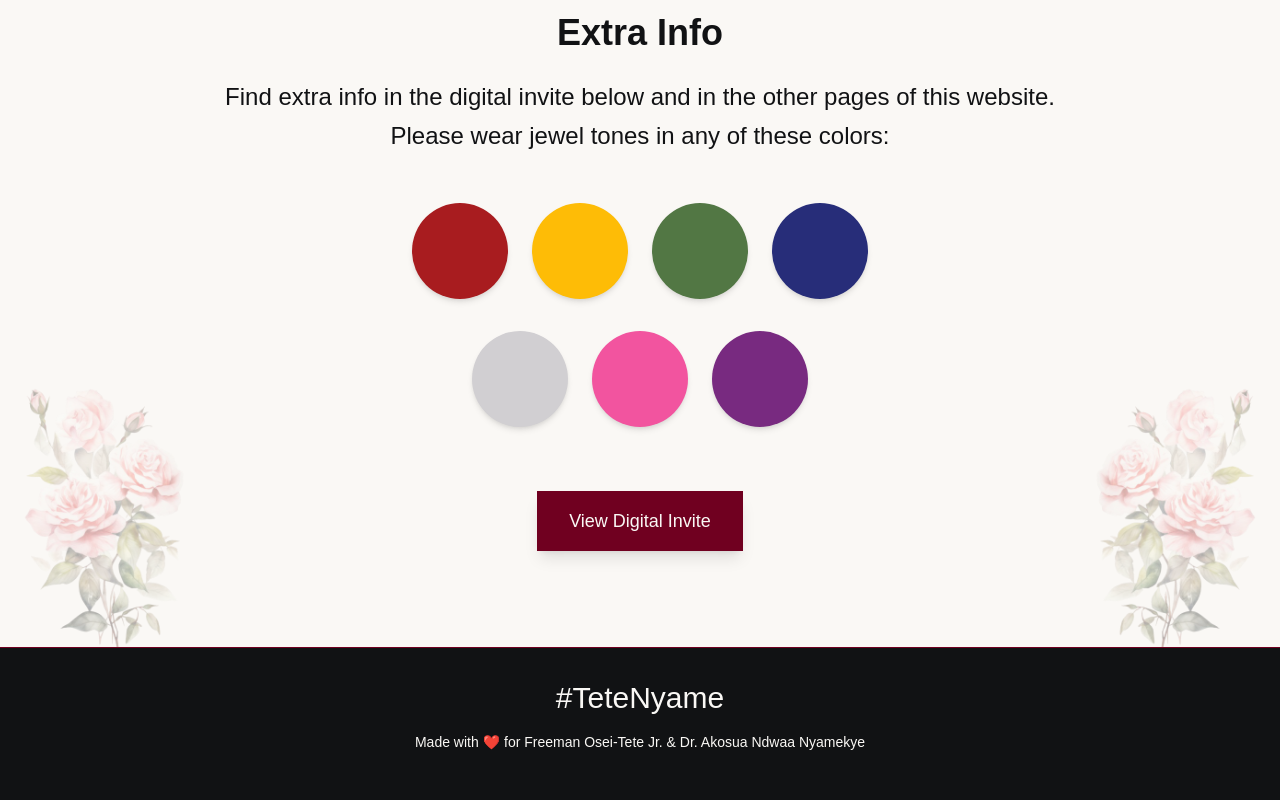
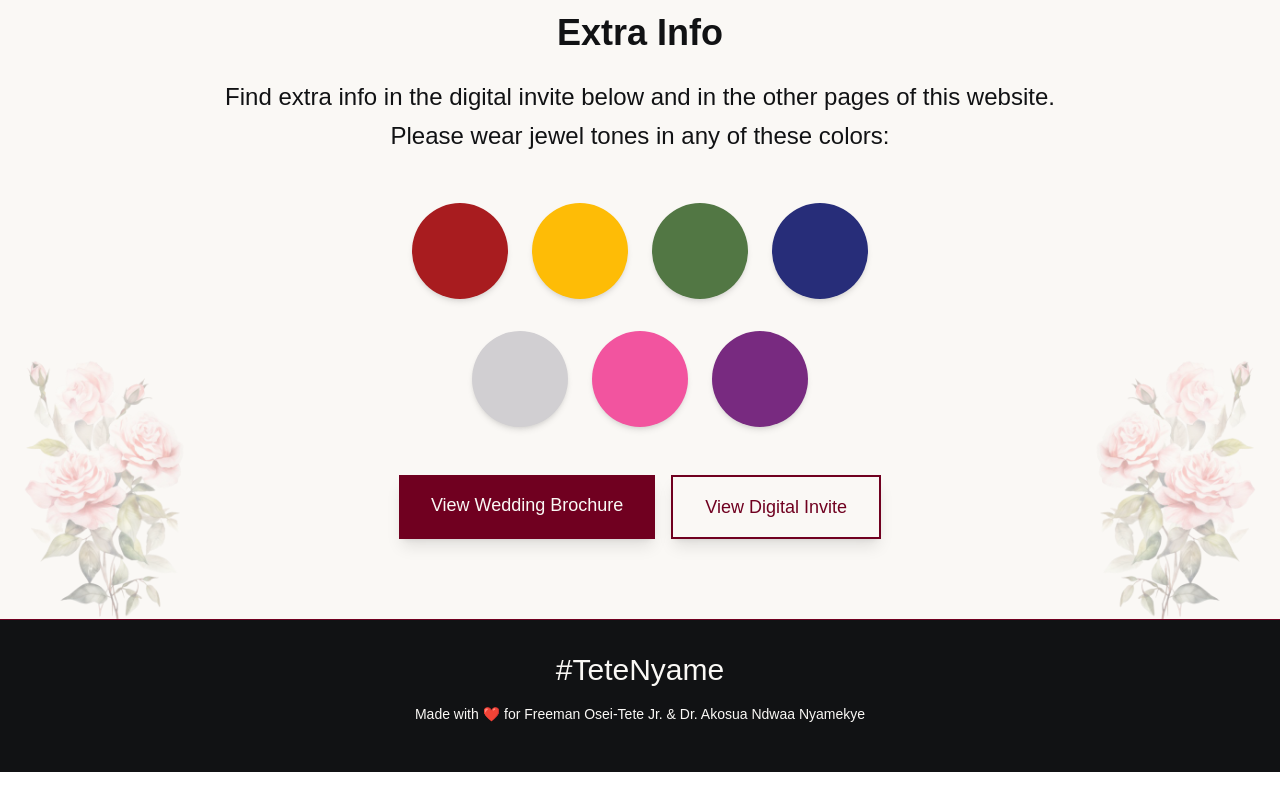
Before and after one commit to this-is-judith/freeman-jr-weds-akosua, a Next.js app: page / in a window 1280 px wide. Shown: the part 3557-4357 px from the top of the page. After the commit the page ends 4329 px from the top, so only its background shows below. Built offline with nearby package versions, Linux system fonts and the light colour scheme; a web font is replaced by a local one.

Commit message:
add link to wedding brochure on main page

```diff
--- a/src/app/page.tsx
+++ b/src/app/page.tsx
@@ -347,14 +347,24 @@ export default function Home() {
             </div>
           </div>
 
+          <div className="md:mt-12 mt-10 flex flex-col sm:flex-row justify-center gap-4 [@media(max-width:640px)]:px-16">
+            <a
+              href="/wedding-brochure.pdf"
+              target="_blank"
+              rel="noopener noreferrer"
+              className="px-8 py-4 bg-burgundy text-off-white transition-all shadow-lg hover:shadow-xl transform hover:scale-105 font-medium text-lg"
+            >
+              View Wedding Brochure
+            </a>
             <a
               href="/digital-wedding-invite.pdf"
               target="_blank"
               rel="noopener noreferrer"
-            className="text-lg inline-block my-4 px-8 py-4 bg-burgundy text-off-white transition-all shadow-lg hover:shadow-xl transform hover:scale-105 font-medium"
+              className="px-8 py-4 border-burgundy border-2 text-burgundy transition-all shadow-lg hover:shadow-xl transform hover:scale-105 transition-all font-medium text-lg"
             >
               View Digital Invite
             </a>
+          </div>
         </div>
       </section>
     </>
```
Also changed, not shown: 1 other file (tests, documents, lock files or other folders). Lines whose indentation alone changed are shown as unchanged.
